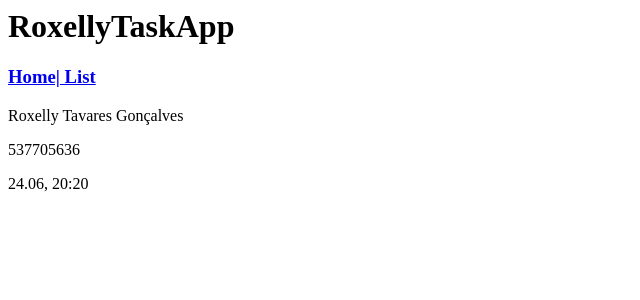
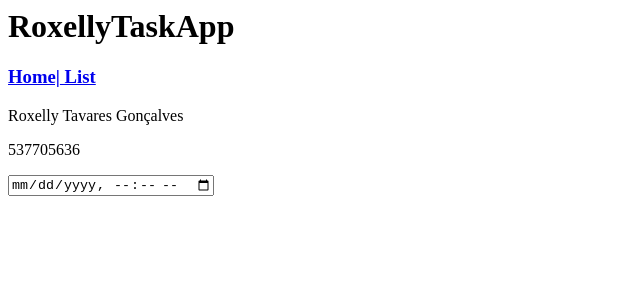
Before and after one commit to roxellyt/a3angular, an Angular app: page /RoxellyHomeComponentComponent in a window 1280 px wide. Shown: the top 300 px of the page, without its empty margins (0-640 px from the left). Built offline with nearby package versions, Linux system fonts and the light colour scheme.

Commit message:
2 files modified

```diff
--- a/src/app/roxelly-home-component/roxelly-home-component.component.html
+++ b/src/app/roxelly-home-component/roxelly-home-component.component.html
@@ -1,3 +1,4 @@
 <p>Roxelly Tavares Gonçalves</p>
 <p>537705636</p>
-<P>24.06, 20:20</P>
+
+<input type="datetime-local" />
--- a/src/app/roxelly-home-component/roxelly-home-component.component.ts
+++ b/src/app/roxelly-home-component/roxelly-home-component.component.ts
@@ -1,15 +1,14 @@
 import { Component, OnInit } from '@angular/core';
+import { Pipe, PipeTransform } from '@angular/core';
+import { tick } from '@angular/core/testing';
 
 @Component({
   selector: 'app-roxelly-home-component',
   templateUrl: './roxelly-home-component.component.html',
-  styleUrls: ['./roxelly-home-component.component.css']
+  styleUrls: ['./roxelly-home-component.component.css'],
 })
 export class RoxellyHomeComponentComponent implements OnInit {
+  constructor() {}
 
-  constructor() { }
-
-  ngOnInit() {
-  }
-
+  ngOnInit() {}
 }
```
